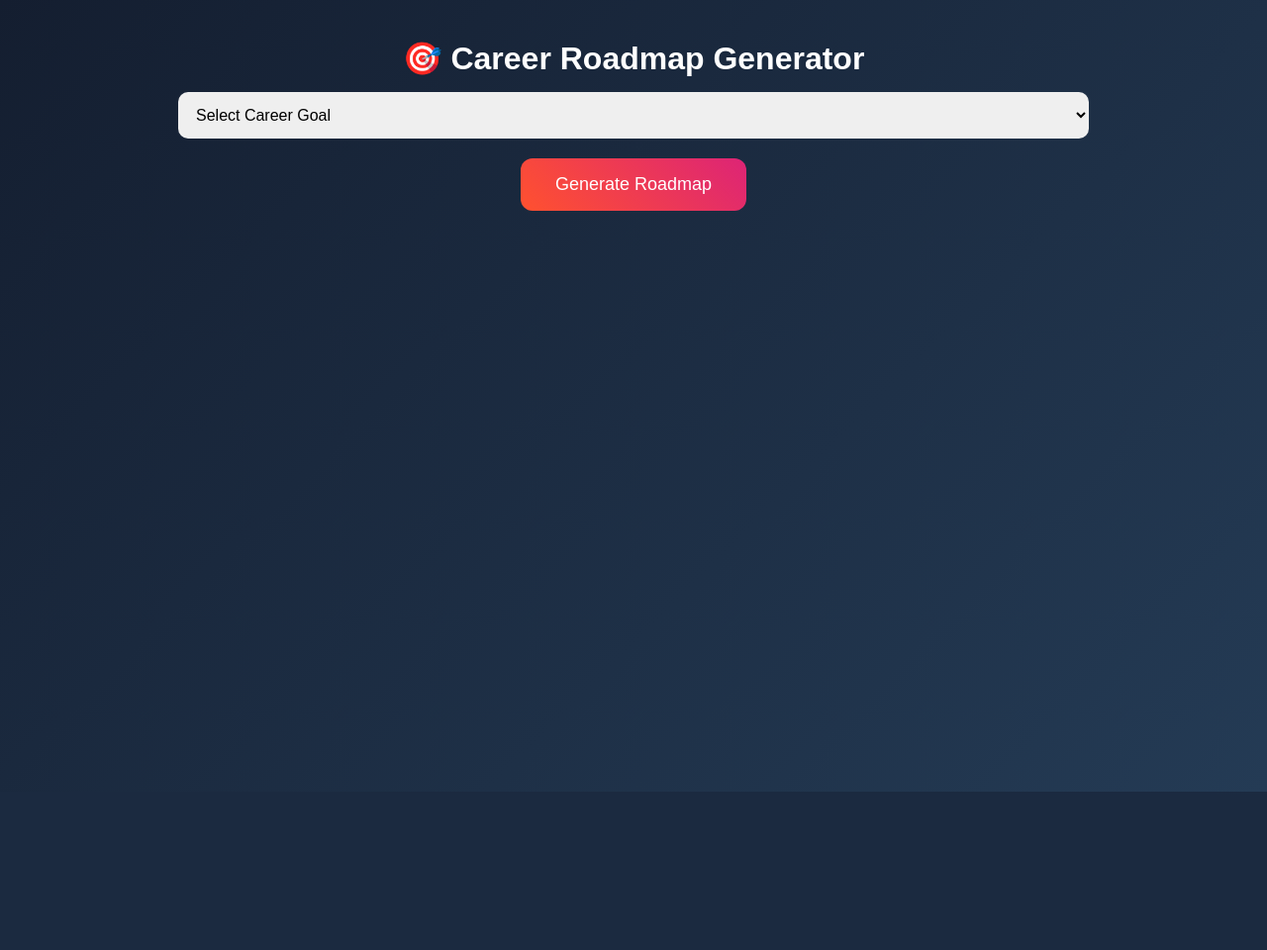
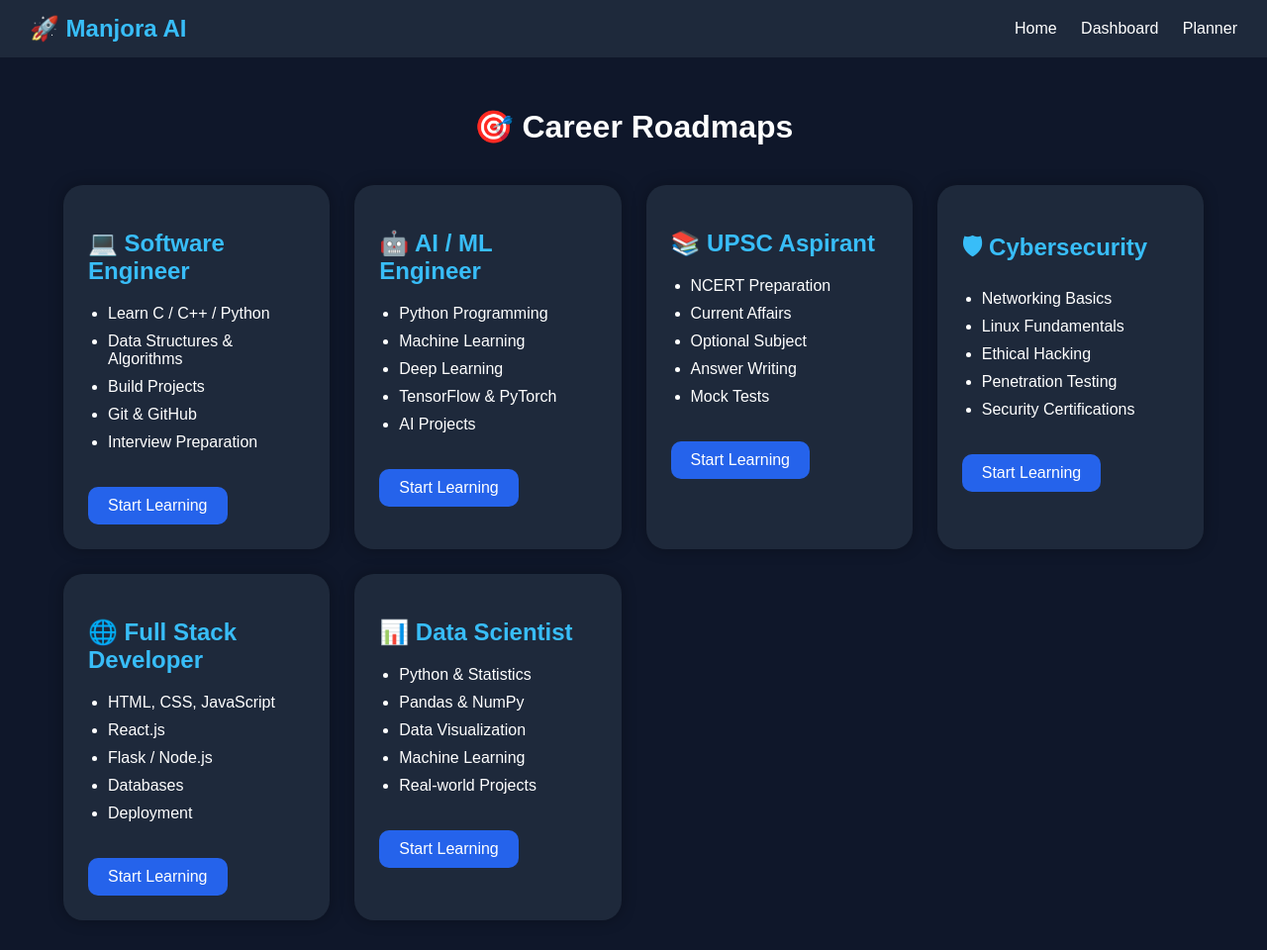
Before and after one commit to manjoraai-hub/ManjoraAI, a Flask app: page /career in a window 1280 px wide. Shown: the whole page at 99% size. Before the commit the page ends 800 px from the top, so only its background shows below. Run offline with Flask 3, Linux system fonts and the light colour scheme.

Commit message:
career roadmap page added

```diff
--- a/templates/career.html
+++ b/templates/career.html
@@ -3,50 +3,257 @@
 
 <head>
 
-<title>Career Guidance</title>
+    <title>Career Roadmaps | Manjora AI</title>
 
-<link rel="stylesheet"
-href="{{ url_for('static', filename='style.css') }}">
+    <style>
+
+        body{
+            margin:0;
+            padding:0;
+            font-family:Arial;
+            background:#0f172a;
+            color:white;
+        }
+
+        .navbar{
+
+            background:#1e293b;
+            padding:15px 30px;
+            display:flex;
+            justify-content:space-between;
+            align-items:center;
+
+        }
+
+        .navbar h2{
+
+            margin:0;
+            color:#38bdf8;
+
+        }
+
+        .navbar a{
+
+            color:white;
+            text-decoration:none;
+            margin-left:20px;
+
+        }
+
+        .container{
+
+            width:90%;
+            max-width:1200px;
+            margin:auto;
+            padding:30px;
+
+        }
+
+        h1{
+
+            text-align:center;
+            margin-bottom:40px;
+
+        }
+
+        .roadmap-grid{
+
+            display:grid;
+            grid-template-columns:repeat(auto-fit,minmax(260px,1fr));
+            gap:25px;
+
+        }
+
+        .roadmap-card{
+
+            background:#1e293b;
+            padding:25px;
+            border-radius:20px;
+            transition:0.3s;
+            box-shadow:0px 0px 15px rgba(0,0,0,0.3);
+
+        }
+
+        .roadmap-card:hover{
+
+            transform:translateY(-10px);
+
+        }
+
+        .roadmap-card h2{
+
+            color:#38bdf8;
+
+        }
+
+        ul{
+
+            padding-left:20px;
+
+        }
+
+        li{
+
+            margin-top:10px;
+
+        }
+
+        .btn{
+
+            display:inline-block;
+            margin-top:20px;
+            padding:10px 20px;
+            background:#2563eb;
+            color:white;
+            text-decoration:none;
+            border-radius:10px;
+
+        }
+
+        .btn:hover{
+
+            background:#1d4ed8;
+
+        }
+
+    </style>
 
 </head>
 
 <body>
 
-<div class="container">
+<div class="navbar">
 
-<h1>🎯 Career Roadmap Generator</h1>
+    <h2>🚀 Manjora AI</h2>
 
-<select id="careerGoal">
+    <div>
 
-    <option value="">
-        Select Career Goal
-    </option>
+        <a href="/">Home</a>
+        <a href="/dashboard">Dashboard</a>
+        <a href="/planner">Planner</a>
 
-    <option value="IAS Officer">
-        IAS Officer
-    </option>
-
-    <option value="Full Stack Developer">
-        Full Stack Developer
-    </option>
-
-    <option value="AI Engineer">
-        AI Engineer
-    </option>
-
-</select>
-
-<button onclick="getRoadmap()">
-
-    Generate Roadmap
-
-</button>
-
-<ul id="roadmapList"></ul>
+    </div>
 
 </div>
 
-<script src="{{ url_for('static', filename='script.js') }}"></script>
+<div class="container">
+
+    <h1>🎯 Career Roadmaps</h1>
+
+    <div class="roadmap-grid">
+
+        <div class="roadmap-card">
+
+            <h2>💻 Software Engineer</h2>
+
+            <ul>
+
+                <li>Learn C / C++ / Python</li>
+                <li>Data Structures & Algorithms</li>
+                <li>Build Projects</li>
+                <li>Git & GitHub</li>
+                <li>Interview Preparation</li>
+
+            </ul>
+
+            <a href="#" class="btn">Start Learning</a>
+
+        </div>
+
+        <div class="roadmap-card">
+
+            <h2>🤖 AI / ML Engineer</h2>
+
+            <ul>
+
+                <li>Python Programming</li>
+                <li>Machine Learning</li>
+                <li>Deep Learning</li>
+                <li>TensorFlow & PyTorch</li>
+                <li>AI Projects</li>
+
+            </ul>
+
+            <a href="#" class="btn">Start Learning</a>
+
+        </div>
+
+        <div class="roadmap-card">
+
+            <h2>📚 UPSC Aspirant</h2>
+
+            <ul>
+
+                <li>NCERT Preparation</li>
+                <li>Current Affairs</li>
+                <li>Optional Subject</li>
+                <li>Answer Writing</li>
+                <li>Mock Tests</li>
+
+            </ul>
+
+            <a href="#" class="btn">Start Learning</a>
+
+        </div>
+
+        <div class="roadmap-card">
+
+            <h2>🛡 Cybersecurity</h2>
+
+            <ul>
+
+                <li>Networking Basics</li>
+                <li>Linux Fundamentals</li>
+                <li>Ethical Hacking</li>
+                <li>Penetration Testing</li>
+                <li>Security Certifications</li>
+
+            </ul>
+
+            <a href="#" class="btn">Start Learning</a>
+
+        </div>
+
+        <div class="roadmap-card">
+
+            <h2>🌐 Full Stack Developer</h2>
+
+            <ul>
+
+                <li>HTML, CSS, JavaScript</li>
+                <li>React.js</li>
+                <li>Flask / Node.js</li>
+                <li>Databases</li>
+                <li>Deployment</li>
+
+            </ul>
+
+            <a href="#" class="btn">Start Learning</a>
+
+        </div>
+
+        <div class="roadmap-card">
+
+            <h2>📊 Data Scientist</h2>
+
+            <ul>
+
+                <li>Python & Statistics</li>
+                <li>Pandas & NumPy</li>
+                <li>Data Visualization</li>
+                <li>Machine Learning</li>
+                <li>Real-world Projects</li>
+
+            </ul>
+
+            <a href="#" class="btn">Start Learning</a>
+
+        </div>
+
+    </div>
+
+</div>
 
 </body>
+
 </html>
```
